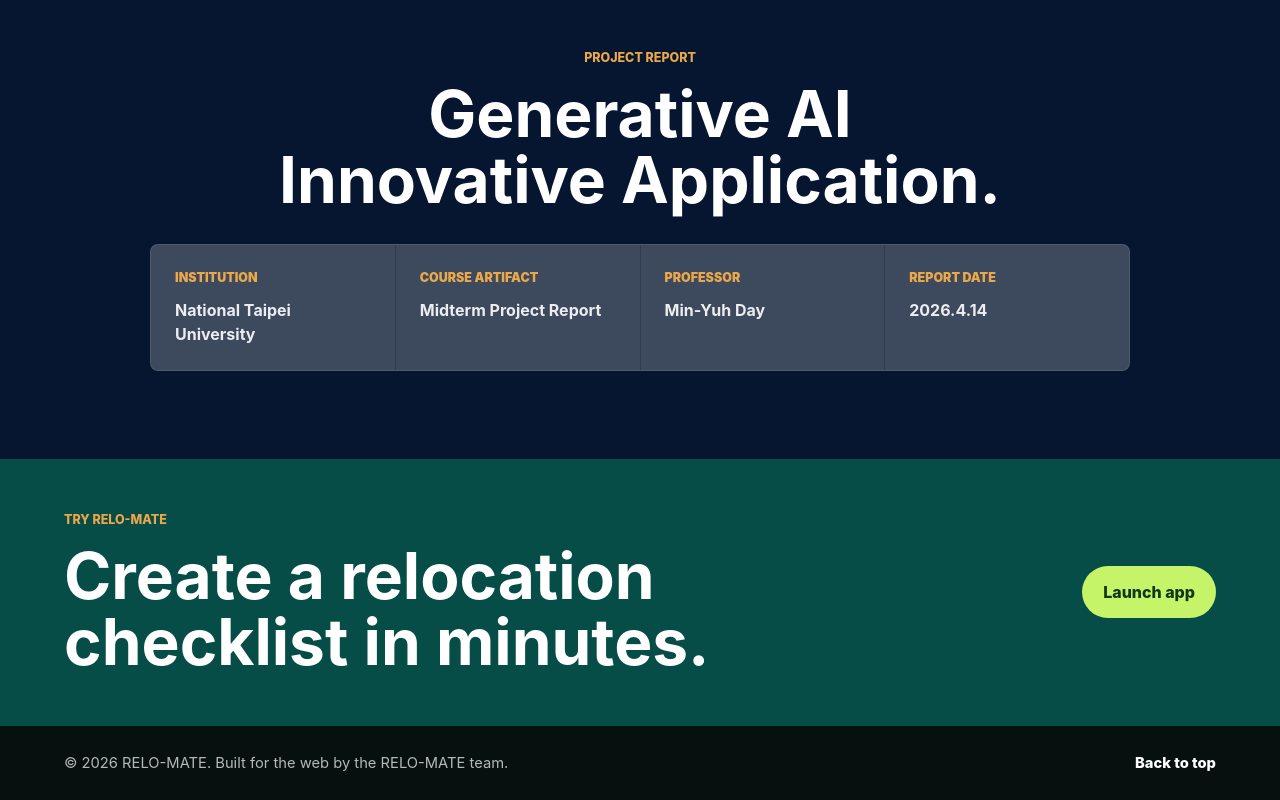
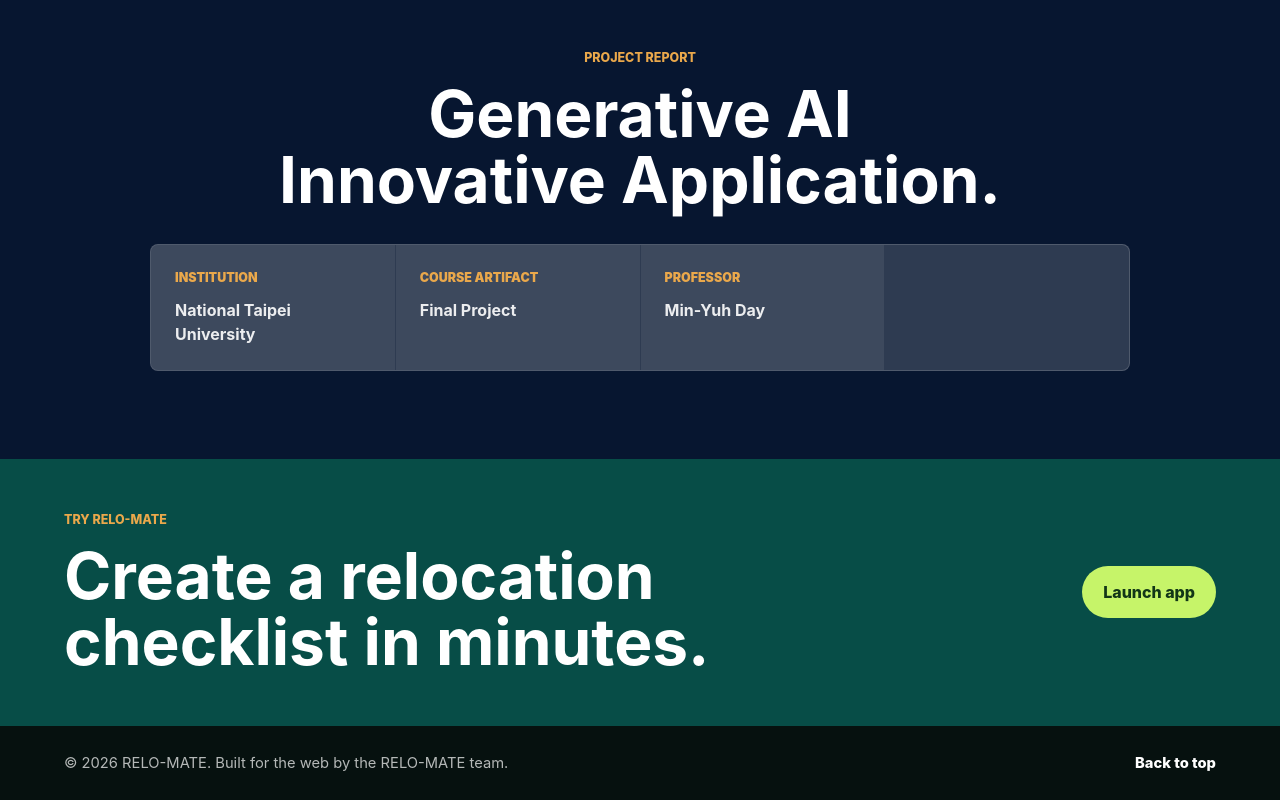
Before and after one commit to relomateapp/relomateapp.github.io, a plain HTML site: page index.html in a window 1280 px wide. Shown: the part 3568-4368 px from the top of the page. Drawn offline with Linux system fonts and the light colour scheme.

Commit message:
fix stuff

```diff
--- a/index.html
+++ b/index.html
@@ -197,15 +197,11 @@
           </div>
           <div>
             <dt>Course artifact</dt>
-            <dd>Midterm Project Report</dd>
+            <dd>Final Project</dd>
           </div>
           <div>
             <dt>Professor</dt>
             <dd>Min-Yuh Day</dd>
-          </div>
-          <div>
-            <dt>Report date</dt>
-            <dd>2026.4.14</dd>
           </div>
         </dl>
       </section>
```
